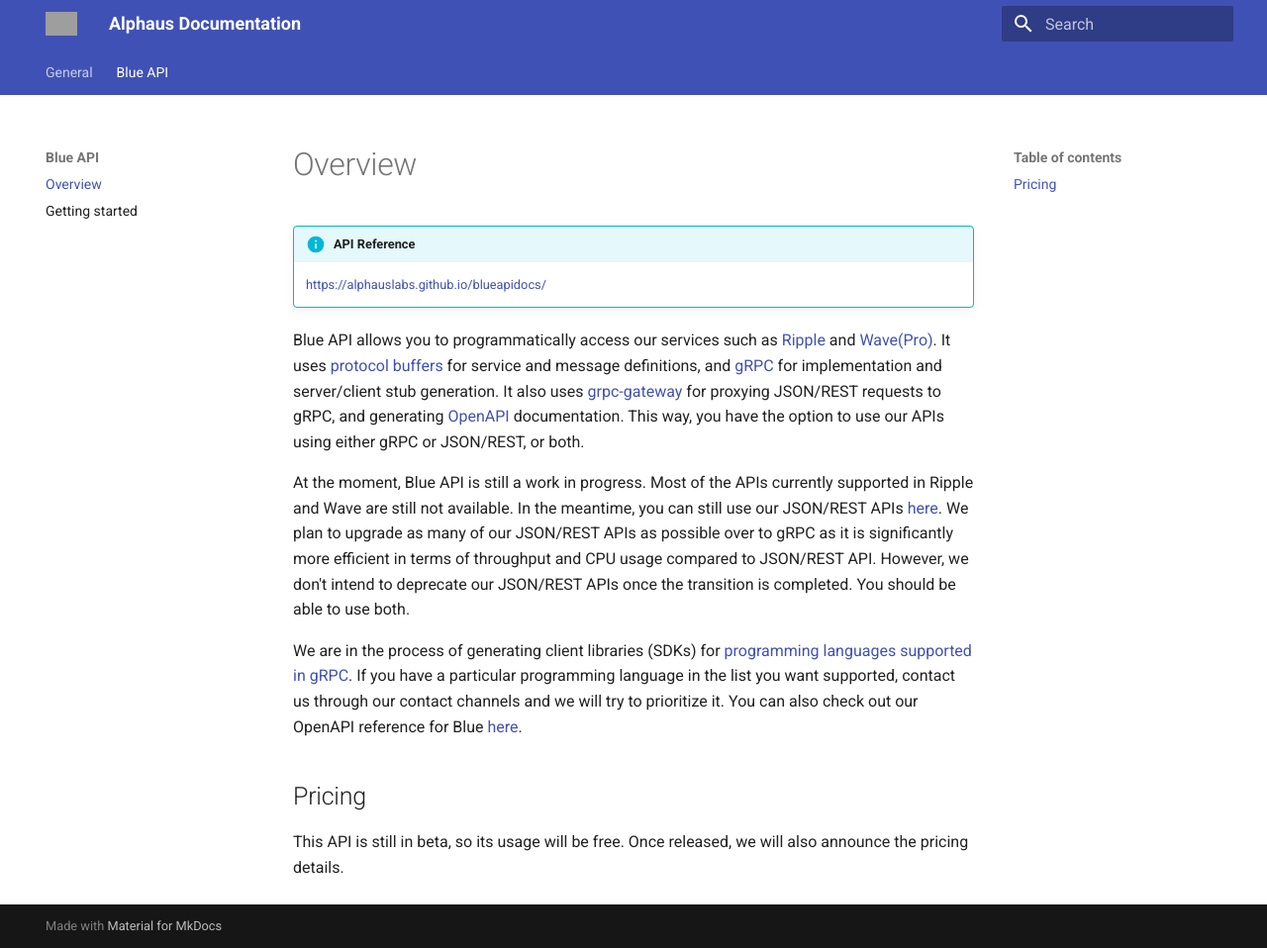
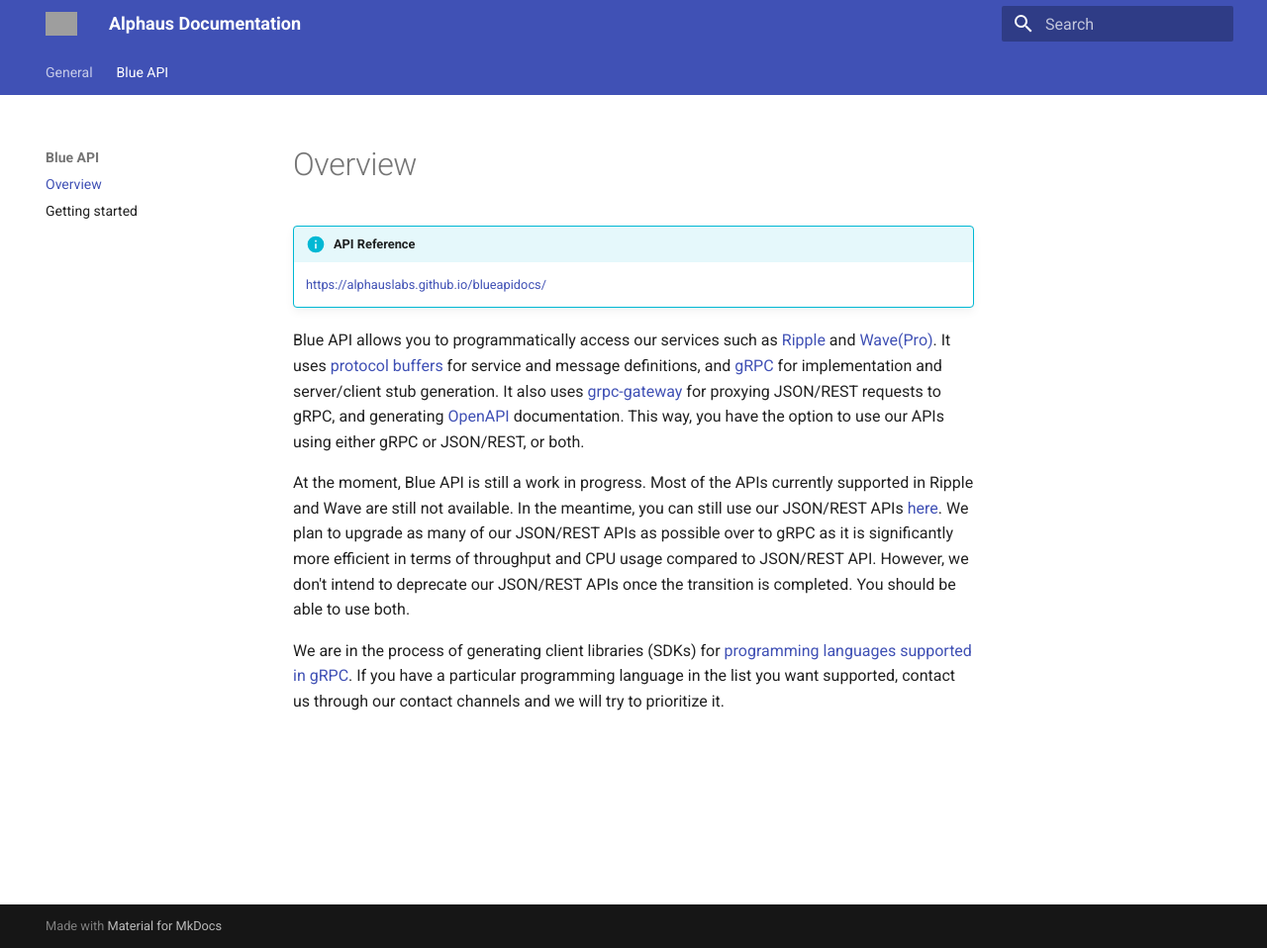
Before and after one commit to alphauslabs/tmpdocs, an MkDocs documentation site: the page built from docs/blueapi/overview.md, in a window 1280 px wide and 958 px high. Shown: the whole window at 99% size. Built offline with MkDocs 1.6.1 and Material for MkDocs 9.7.7, drawn with Linux system fonts in a browser that asks for light colours; grey boxes are pictures that could not be loaded.

Commit message:
chore: blueapi

```diff
--- a/docs/blueapi/overview.md
+++ b/docs/blueapi/overview.md
@@ -7,8 +7,4 @@
 
 At the moment, Blue API is still a work in progress. Most of the APIs currently supported in Ripple and Wave are still not available. In the meantime, you can still use our JSON/REST APIs [here](https://docs.mobingi.com/v/api-reference/). We plan to upgrade as many of our JSON/REST APIs as possible over to gRPC as it is significantly more efficient in terms of throughput and CPU usage compared to JSON/REST API. However, we don't intend to deprecate our JSON/REST APIs once the transition is completed. You should be able to use both.
 
-We are in the process of generating client libraries (SDKs) for [programming languages supported in gRPC](https://grpc.io/docs/languages/). If you have a particular programming language in the list you want supported, contact us through our contact channels and we will try to prioritize it. You can also check out our OpenAPI reference for Blue [here](https://alphauslabs.github.io/blueapidocs/).
-
-## Pricing
-
-This API is still in beta, so its usage will be free. Once released, we will also announce the pricing details.
+We are in the process of generating client libraries (SDKs) for [programming languages supported in gRPC](https://grpc.io/docs/languages/). If you have a particular programming language in the list you want supported, contact us through our contact channels and we will try to prioritize it.
```
